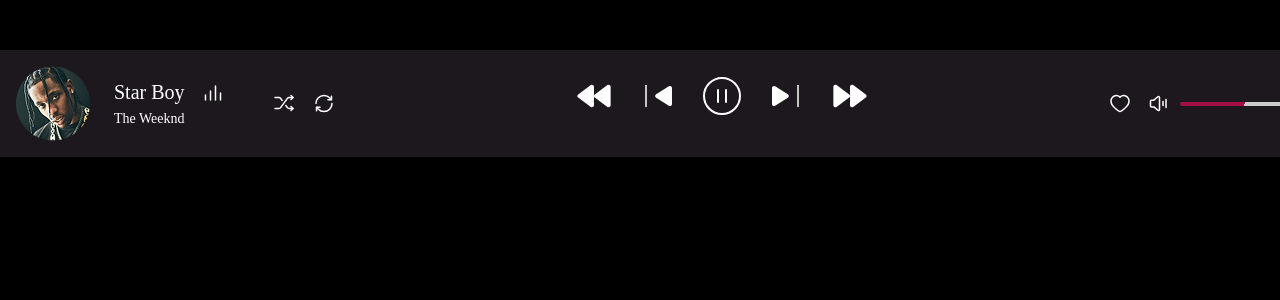
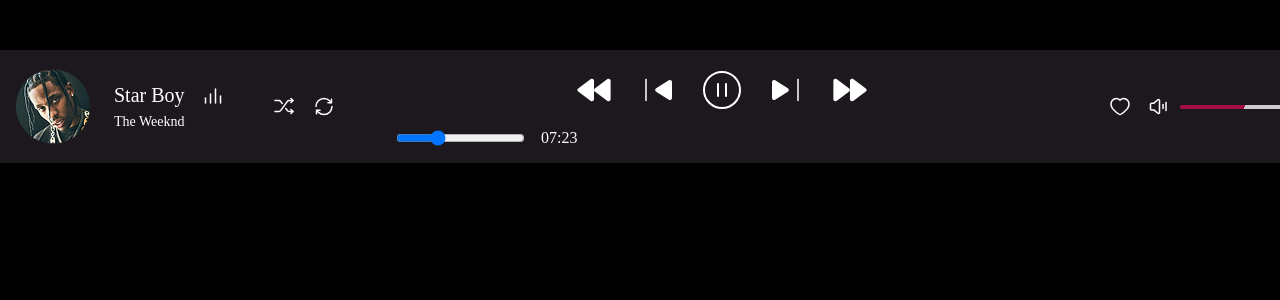
Before and after one commit to anrex019/jukebox-front, a Next.js app: page / in a window 1280 px wide. Shown: the top 300 px of the page. Built offline with nearby package versions, Linux system fonts and the light colour scheme.

Commit message:
dasamtavrebelia

```diff
--- a/app/components/Player/Player.tsx
+++ b/app/components/Player/Player.tsx
@@ -33,7 +33,17 @@ const Player = () => {
                     <img className={styles.imgStyle} src="Right.svg" alt="photo" />
                 </div>
                 <div className={styles.rangeContainer}>
-
+                    <input
+                        type="range"
+                        min="0"
+                        max="100"
+                        value={progress}
+                        onChange={(e) => setProgress(Number(e.target.value))}
+                        className={styles.rangeStyleContainer}
+                        style={{
+                            background: `linear-gradient(to right, #A50F46 ${progress}%, #ccc ${progress}%)`
+                        }} />
+                    <p className={styles.time}>07:23</p>
                 </div>
             </div>
             <div className={styles.voisContainer}>
```
